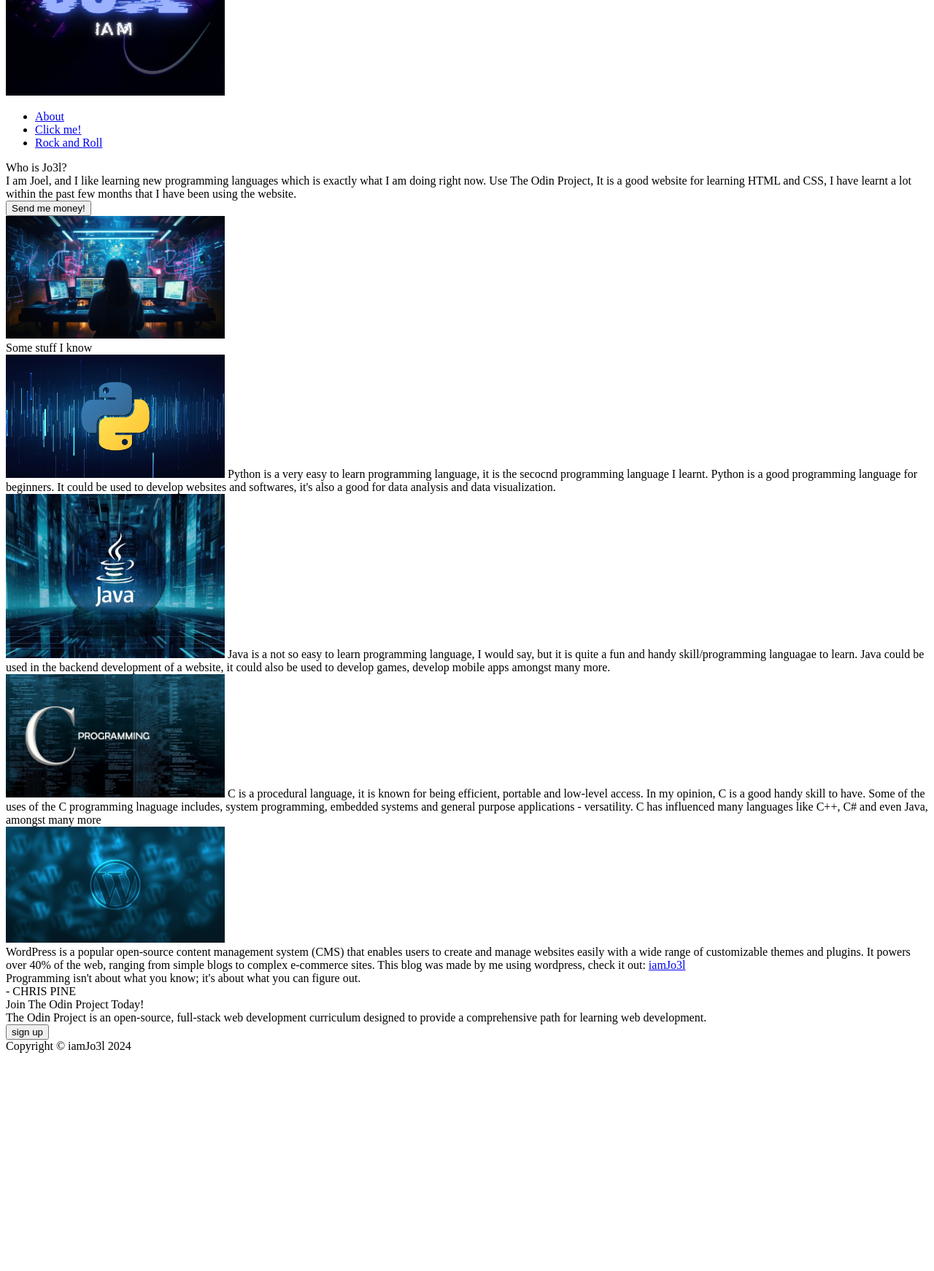
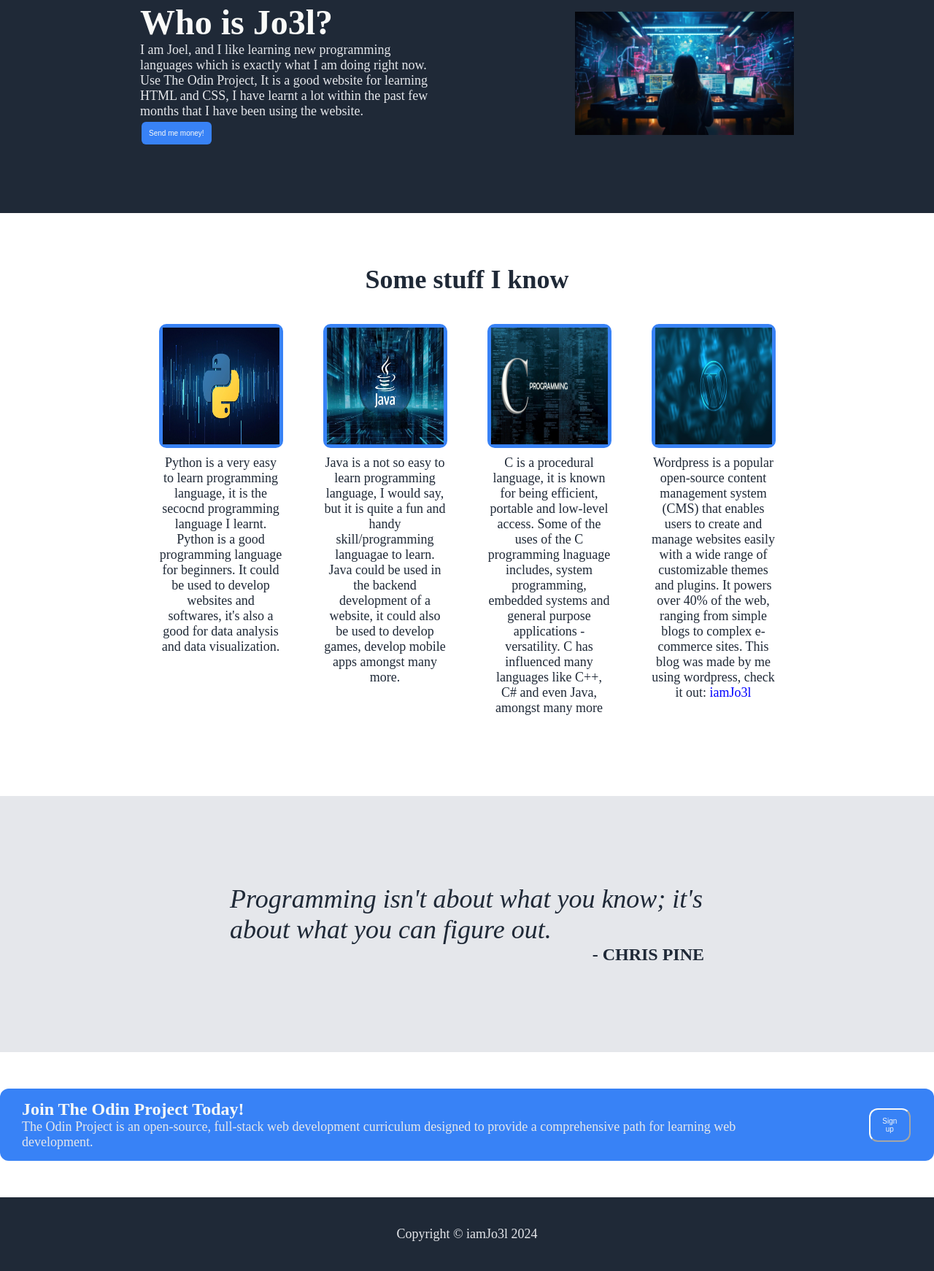
Before and after one commit to JayAby/odin-LandingProject, a plain HTML site: page index.html in a window 1280 px wide. Shown: the part 177-1919 px from the top of the page at 73% size. Before the commit the page ends 1628 px from the top, so only its background shows below. Drawn offline with Linux system fonts and the light colour scheme.

Commit message:
Finalize all tasks and features. The project is now complete and ready to be submitted

```diff
--- a/index.html
+++ b/index.html
@@ -31,43 +31,70 @@
                         Use The Odin Project, It is a good website for learning HTML and CSS, I have learnt a lot within the past few months
                         that I have been using the website.
                     </div>
-                    <button class="sme-button">Send me money!</button>
+                    <button class="hero-button">Send me money!</button>
                 </div>
                 <!-- Adding an image -->
-                <img src="./Images/Coding.jpg" alt="AI generated image from pixabay.">
+                <div class="hero-image"><img src="./Images/Coding.jpg" alt="AI generated image from pixabay." width="300px" height="auto"></div>
             </div>
         </div>
 
-        <div class="container">
-            <div class= "text">Some stuff I know</div>
-            <!-- Putting images in a container -->
-                <div class="card"> <img src="./Images/PythonLogo.jpg" alt="Image contains a logo of python">
-                Python is a very easy to learn programming language, it is the secocnd programming language I learnt. Python is a good programming language for beginners. It could be used to develop websites and softwares, it's also a good for data analysis and data visualization.</div>
-                <div class="card"> <img src="./Images/JavaLogo.jpg" alt="Image contains a logo of Java">
-                Java is a not so easy to learn programming language, I would say, but it is quite a fun and handy skill/programming languagae to learn.  Java could be used in the backend development of a website, it could also be used to develop games, develop mobile apps amongst many more.</div>
-                <div class="card"> <img src="./Images/C_Programming.jpeg" alt="Image contains a logo of C programming">
-                C is a procedural language, it is known for being efficient, portable and low-level access. In my opinion, C is a good handy skill to have. Some of the uses of the C programming lnaguage includes, system programming, embedded systems and general purpose applications - versatility. C has influenced many languages like C++, C# and even Java, amongst many more</div>
-                <div class="card"> <img src="./Images/wordpress.jpg" alt="Image contains a logo of wordpress"></div>
-                WordPress is a popular open-source content management system (CMS) that enables users to create and manage websites easily with a wide range of customizable themes and plugins. It powers over 40% of the web, ranging from simple blogs to complex e-commerce sites. This blog was made by me using wordpress, check it out: <a href="https://iamjo3l.wordpress.com">iamJo3l</a>
+        <div class="random-info">
+            <div class= "random-title">Some stuff I know</div>
+
+            <div class="random-pictures">
+                <!-- Creating classes for pictures and pictures texts -->
+                <div class="pictures">
+                    <div class="pic"><img src="./Images/PythonLogo.jpg" alt="Image contains a logo of python" width="100%" height="160px"></div>
+                    <div class="pic-text">Python is a very easy to learn programming language, it is the secocnd programming language I learnt.
+                        Python is a good programming language for beginners. It could be used to develop websites and softwares, it's also a good for data analysis and data visualization.
+                    </div>
+                </div>
+
+                <div class="pictures">
+                    <div class="pic"><img src="./Images/JavaLogo.jpg" alt="Image contains a logo of Java" width="100%" height="160px"></div>
+                    <div class="pic-text"> Java is a not so easy to learn programming language, I would say, but it is quite a fun and handy skill/programming languagae to learn.
+                        Java could be used in the backend development of a website, it could also be used to develop games, develop mobile apps amongst many more.
+                    </div>
+                </div>
+
+                <div class="pictures">
+                    <div class="pic"><img src="./Images/C_Programming.jpeg" alt="Image contains a logo of C programming" width="100%" height="160px"></div>
+                    <div class="pic-text">C is a procedural language, it is known for being efficient, portable and low-level access.
+                        Some of the uses of the C programming lnaguage includes, system programming, embedded systems and general purpose applications - versatility.
+                        C has influenced many languages like C++, C# and even Java, amongst many more
+                    </div>
+                </div>
+
+                <div class="pictures">
+                    <div class="pic"><img src="./Images/wordpress.jpg" alt="Image contains a logo of wordpress" width="100%" height="160px"></div>
+                    <div class="pic-text">Wordpress is a popular open-source content management system (CMS) that enables users to create and manage websites easily with a wide range of customizable themes and plugins.
+                        It powers over 40% of the web, ranging from simple blogs to complex e-commerce sites. This blog was made by me using wordpress, check it out: <a class="wordpress-link" href="https://iamjo3l.wordpress.com">iamJo3l</a>
+                    </div>
+                </div>
+            </div>
         </div>
 
         <!-- This code shows a quote on the screnn -->
-        <div class="quote">
-            Programming isn't about what you know; it's about what you can figure out.
-            <div class="author">- CHRIS PINE</div>
+        <div class="quote-section">
+            <div class="quotes">
+                <p class="quote-text">Programming isn't about what you know; it's about what you can figure out. </p>
+                <p class="author">- CHRIS PINE</p>
+            </div>
         </div>
 
         <!-- Adding an Advertisement about a website -->
-        <div class="advert">
-            Join The Odin Project Today!
-            <div class="smalltext">
-                The Odin Project is an open-source, full-stack web development curriculum designed to provide a comprehensive path for learning web development.</div>
-                <button>sign up</button>
+        <div class="advert-section">
+            <div class="advert-container">
+                <div class="advert">
+                    <div class="top-advert"> Join The Odin Project Today! </div>
+                    <div class="top-about">The Odin Project is an open-source, full-stack web development curriculum designed to provide a comprehensive path for learning web development.</div>
+                </div>
+                <button class="top-signup">Sign up</button>
             </div>
         </div>
 
         <div class="footer">
-            Copyright © iamJo3l 2024
+            <p class="footer-container"> Copyright © iamJo3l 2024 </p>
         </div>
     </body>
 </html>
--- a/styles.css
+++ b/styles.css
@@ -1,21 +1,210 @@
-/* *{
+*{
     padding: 0;
     margin: 0;
     box-sizing: border-box;
-} */
+}
 
-img{
+/* img{
     width: 300px;
     height: auto;
-}
+} */
 
 body{
     display: flex;
     flex-direction: column;
 }
 
+ul{
+    list-style: none;
+}
+
+a{
+    font-size: 18px;
+    text-decoration: none;
+    color: #e5e7eb;
+
+}
+
 .header,
 .hero,
 .footer{
+    background-color: #1f2937;
+}
+
+.header-container{
+    height: 90px;
+}
+
+.header-container,
+.hero-container{
+    display: flex;
+    justify-content: space-between;
+    width: 70%;
+    margin: 0 auto;
+    align-items: center;
+}
+
+.main-text{
+    font-size: 48px;
+    font-weight: bolder;
+    color: #f9faf8;
+}
+
+button{
+    color: #f9faf8;
+    background-color: #3882f6;
+}
+
+.hero-button{
+    border: none;
+    padding: 10px;
+    text-align: center;
+    display: inline-block;
+    font-size: 10px;
+    margin: 4px 2px;
+    border-radius: 6px;
+    cursor: pointer;
+}
+
+.hero-container{
+    padding: 90px 0;
+    gap: 20%;
+}
+
+/* .hero-image{
+    display: flex;
+    flex: 1.5;
+    justify-content: center;
+    align-items: center;
+    max-width: 1%;
+    height: 20px;
+} */
+
+.random-title{
+    font-size: 36px;
+    font-weight: bolder;
+    color: #1f2937;
+}
+
+.subtext{
+    font-size: 18px;
+    color: #e5e7eb;
+}
+
+.random-info{
+    background-color: white;
+    padding: 70px 0;
+    text-align: center;
+}
+
+.random-pictures{
+    display: flex;
+    justify-content: center;
+    gap: 55px;
+    margin-top: 40px;
+    margin-bottom: 40px;
+}
+
+.pictures{
+    max-width: 170px;
+    display: flex;
+    flex-direction: column;
+}
+
+.pic{
+    border: solid 5px #3882f6;
+    border-radius: 10px;
+    width: 100%;
+    height: 170px;
+}
+
+.pic-text{
+    margin-top: 10px;
+    font-size: 18px;
+    color: #1f2937;
+}
+
+.quote-section{
+    background-color: #e5e7eb;
+}
+
+.quotes{
+    margin: 120px auto;
+    display: flex;
+    flex-direction: column;
+    max-width: 650px;
 
 }
+
+.quote-text{
+    font-size: 36px;
+    font-style: italic;
+    color: #1f2937;
+}
+
+.author{
+    font-size: 24px;
+    color: #1f2937;
+    font-weight: bold;
+    align-self: flex-end;
+}
+
+.advert-section{
+    background-color: white;
+    display: flex;
+    justify-content: center;
+}
+
+.advert-container{
+    background-color: #3882f6;
+    display: flex;
+    justify-content: space-between;
+    align-items: center;
+    gap: 100px;
+    margin: 50px 0;
+    padding: 15px 30px;
+    border-radius: 12px;
+}
+
+.top-advert{
+    font-size: 24px;
+    color: #f9faf8;
+    font-weight: bold;
+}
+
+.top-about{
+    font-size: 18px;
+    color: #e5e7eb;
+}
+
+.top-signup{
+    padding: 10px;
+    text-align: center;
+    display: inline-block;
+    font-size: 10px;
+    margin: 4px 2px;
+    border-radius: 12px;
+    cursor: pointer;
+    border-color: #f9faf8;
+}
+
+.footer{
+    display: flex;
+    justify-content: center;
+    align-content: center;
+}
+
+.footer-container{
+    margin: 40px 0;
+    color: #e5e7eb;
+    font-size: 18px;
+}
+
+.links{
+    display: flex;
+    gap: 16px;
+}
+
+.wordpress-link{
+    color: blue;
+}
```
